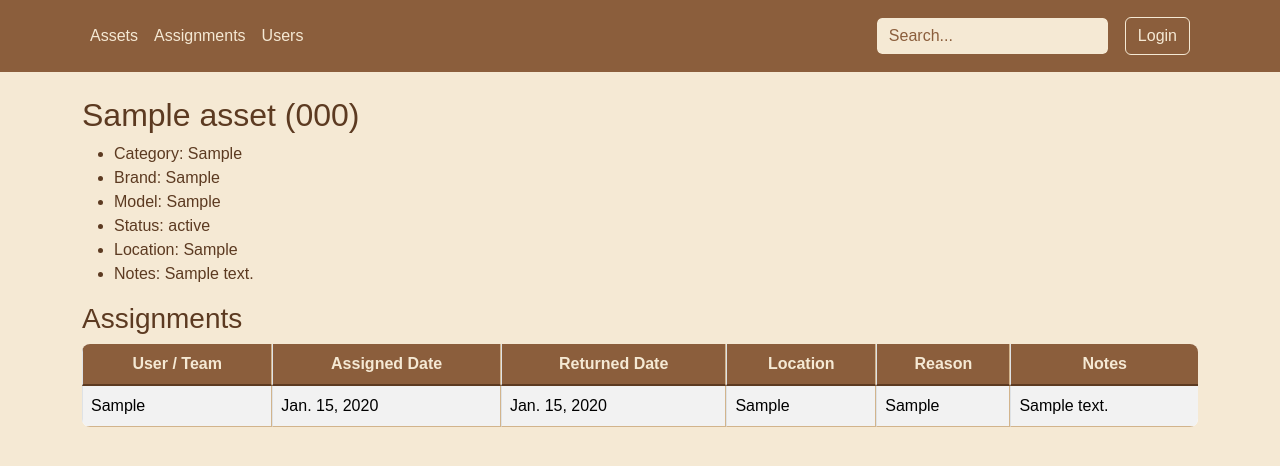
After one commit to heronvalev/assets-manager, a Django app: page /assets/1/ in a window 1280 px wide. The commit adds this page. Shown: the top 466 px of the page. Run offline with Django 5.2, Linux system fonts and the light colour scheme; tables that the repository leaves empty hold one stand-in row (values such as "Sample post").

Commit message:
Add detail and list views for assets, assignments, and users with linking

```diff
--- a/inventory/models.py
+++ b/inventory/models.py
@@ -48,14 +48,14 @@ class Asset(models.Model):
 
         return self.location
 
-    def get_current_user_upn(self):
+    def get_current_user(self):
         """
-        Returns the UPN of the user currently assigned to this asset, or None if unassigned.
+        Returns the EntraUser object currently assigned, or None.
         """
         active_assignment = self.assignments.filter(returned_date__isnull=True).first()
         if active_assignment:
-            return active_assignment.entra_user.upn if active_assignment.entra_user else "Team/Room"
-        return "Available"
+            return active_assignment.entra_user
+        return None
 
 # Assignments table to track current and historical asset assignment
 class Assignment(models.Model):
--- a/inventory/templates/base.html
+++ b/inventory/templates/base.html
@@ -14,8 +14,8 @@
 
                 <ul class="nav col-12 col-lg-auto me-lg-auto mb-2 justify-content-center mb-md-0">
                     <li><a href="{% url 'asset_list' %}" class="nav-link px-2">Assets</a></li>
-                    <li><a href="#" class="nav-link px-2">Assignments</a></li>
-                    <li><a href="#" class="nav-link px-2">Users</a></li>
+                    <li><a href="{% url 'assignment_list' %}" class="nav-link px-2">Assignments</a></li>
+                    <li><a href="{% url 'user_list' %}" class="nav-link px-2">Users</a></li>
                 </ul>
 
                 <form class="col-12 col-lg-auto mb-3 mb-lg-0 me-lg-3" role="search"> <input type="search" class="form-control form-control-dark" placeholder="Search..." aria-label="Search"> </form>
--- /dev/null
+++ b/inventory/templates/inventory/asset_details.html
@@ -0,0 +1,53 @@
+{% extends "base.html" %}
+
+{% block title %}{{ asset.name }} Details{% endblock %}
+
+{% block content %}
+<h2>{{ asset.name }} ({{ asset.serial_number }})</h2>
+
+<ul>
+    <li>Category: {{ asset.category }}</li>
+    <li>Brand: {{ asset.brand }}</li>
+    <li>Model: {{ asset.model }}</li>
+    <li>Status: {{ asset.status }}</li>
+    <li>Location: {{ asset.get_current_location }}</li>
+    <li>Notes: {{ asset.notes }}</li>
+</ul>
+
+<h3>Assignments</h3>
+<table class="table table-bordered table-striped align-middle">
+    <thead class="table-header">
+        <tr>
+            <th>User / Team</th>
+            <th>Assigned Date</th>
+            <th>Returned Date</th>
+            <th>Location</th>
+            <th>Reason</th>
+            <th>Notes</th>
+        </tr>
+    </thead>
+    <tbody>
+        {% for assignment in assignments %}
+        <tr>
+
+            <td>
+                {% if assignment.entra_user %}
+                    {{ assignment.entra_user.upn }}
+                {% else %}
+                    Team/Room
+                {% endif %}
+            </td>
+
+            <td>{{ assignment.assigned_date }}</td>
+            <td>{{ assignment.returned_date|default:"-" }}</td>
+            <td>{{ assignment.location }}</td>
+            <td>{{ assignment.assignment_reason }}</td>
+            <td>{{ assignment.notes }}</td>
+        </tr>
+        {% empty %}
+        <tr><td colspan="6">No assignments found.</td></tr>
+        {% endfor %}
+    </tbody>
+</table>
+
+{% endblock %}
--- a/inventory/urls.py
+++ b/inventory/urls.py
@@ -4,4 +4,7 @@ from . import views
 urlpatterns = [
     path('assets/', views.asset_list, name='asset_list'),
     path('assignments', views.assignment_list, name='assignment_list'),
+    path('assets/<int:asset_id>/', views.asset_details, name='asset_details'),
+    path('users/<int:user_id>/assignments/', views.user_assignments, name='user_assignments'),
+    path('users/', views.user_list, name='user_list'),
 ]
--- a/inventory/views.py
+++ b/inventory/views.py
@@ -1,7 +1,7 @@
-from django.shortcuts import render
-from .models import Asset
+from django.shortcuts import render, get_object_or_404
+from .models import Asset, Assignment, EntraUser
 
-# Assets
+# All assets page
 def asset_list(request):
     """
     Display a list of all assets with basic info.
@@ -13,10 +13,7 @@ def asset_list(request):
     }
     return render(request, 'inventory/asset_list.html', context)
 
-# Assignments
-from django.shortcuts import render
-from .models import Assignment
-
+# All assignments page
 def assignment_list(request):
     """
     Display a list of all assignments, active and historical.
@@ -27,3 +24,43 @@ def assignment_list(request):
         'assignments': assignments
     }
     return render(request, 'inventory/assignment_list.html', context)
+
+# Single asset detail page
+def asset_details(request, asset_id):
+    """
+    Display details for a single asset, including current and past assignments.
+    """
+    asset = get_object_or_404(Asset, id=asset_id)
+    assignments = asset.assignments.select_related('entra_user').order_by('-assigned_date')
+
+    context = {
+        'asset': asset,
+        'assignments': assignments
+    }
+    return render(request, 'inventory/asset_details.html', context)
+
+# Single user details & assignments
+def user_assignments(request, user_id):
+    """
+    Display all assignments for a single user.
+    """
+    user = get_object_or_404(EntraUser, id=user_id)
+    assignments = user.assignments.select_related('asset').order_by('-assigned_date')
+
+    context = {
+        'user': user,
+        'assignments': assignments
+    }
+    return render(request, 'inventory/user_assignments.html', context)
+
+# All Entra ID users page
+def user_list(request):
+    """
+    Display a read-only list of all Entra users.
+    """
+    users = EntraUser.objects.all().order_by('display_name')
+
+    context = {
+        'users': users
+    }
+    return render(request, 'inventory/user_list.html', context)
```
Also changed, not shown: inventory/templates/inventory/asset_list.html (+18 -2 lines), inventory/templates/inventory/assignment_list.html (+8 -2 lines), inventory/templates/inventory/user_assignments.html (added, +47 -0 lines), inventory/templates/inventory/user_list.html (added, +36 -0 lines).
